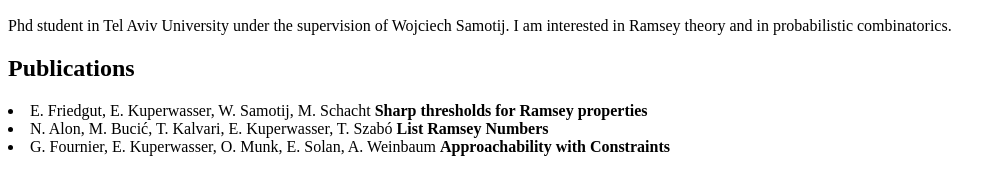
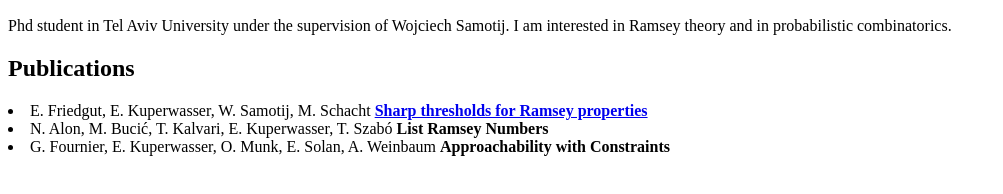
Before and after one commit to edenkup/edenkup_1.github.io, a plain HTML site: page index.html in a window 1280 px wide. Shown: the part 110-304 px from the top of the page, without its empty margins (0-1003 px from the left). Drawn offline with Linux system fonts and the light colour scheme.

Commit message:
Update index.html

```diff
--- a/index.html
+++ b/index.html
@@ -7,7 +7,10 @@
   </p>
 
   <h2> Publications </h2>
-  <li> E. Friedgut, E. Kuperwasser, W. Samotij, M. Schacht <b>Sharp thresholds for Ramsey properties</b> </li>
+  <li> E. Friedgut, E. Kuperwasser, W. Samotij, M. Schacht
+    <a target="_blank" title="opens in a new window" href="https://arxiv.org/pdf/2207.13982.pdf"> <b>Sharp thresholds for Ramsey properties</b>
+    </a>
+  </li>
   <li> N. Alon, M. Bucić, T. Kalvari, E. Kuperwasser, T. Szabó <b>List Ramsey Numbers</b> </li>
   <li> G. Fournier, E. Kuperwasser, O. Munk, E. Solan, A. Weinbaum <b>Approachability with Constraints</b> </li>
 </BODY>
```
